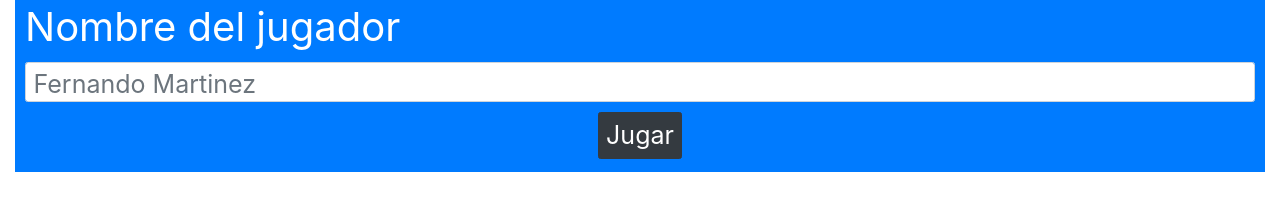
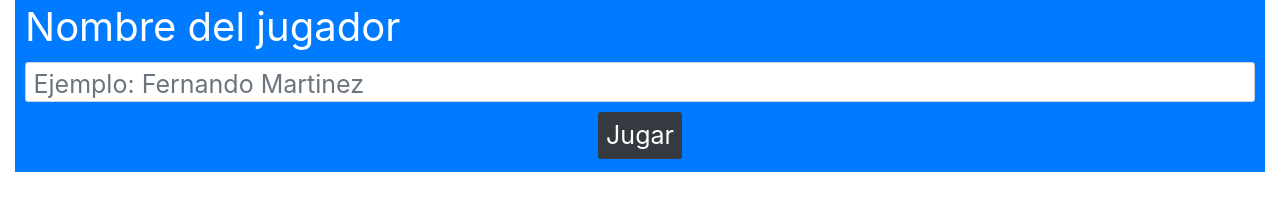
Before and after one commit to carloscarrete/adivina-quien, a plain HTML site: page index.html in a window 1280 px wide. Shown: the part 438-648 px from the top of the page. Drawn offline with nearby package versions, Linux system fonts and the light colour scheme.

Commit message:
Aclaración en el placeholder

```diff
--- a/index.html
+++ b/index.html
@@ -18,7 +18,7 @@
             <form action="./juego.html" id="formulario">
                 <div class="form-group">
                   <label for="nombreJugador">Nombre del jugador</label>
-                  <input type="text" class="form-control" id="nombreJugador" placeholder="Fernando Martinez">
+                  <input type="text" class="form-control" id="nombreJugador" placeholder="Ejemplo: Fernando Martinez">
                 </div>
                 <input class="btn btn-dark" type="submit" value="Jugar">
             </form>
```
